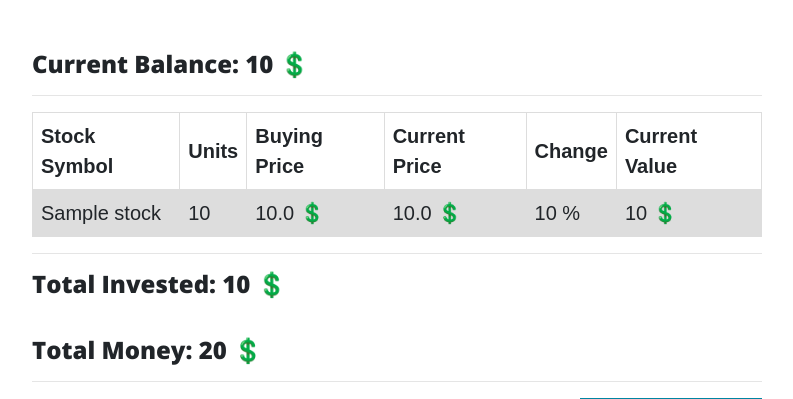
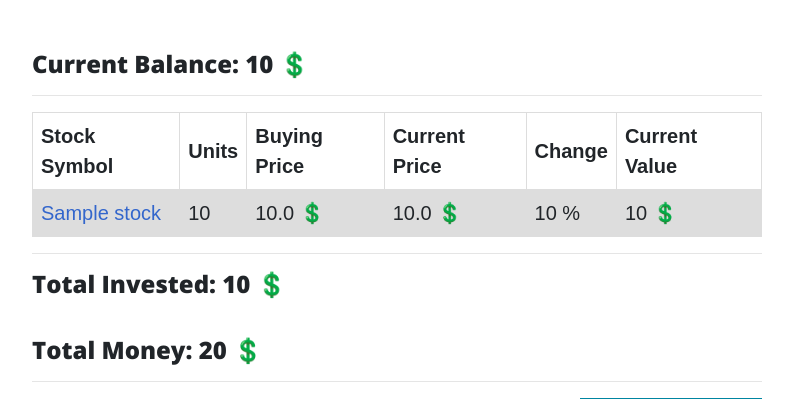
Before and after one commit to Itay01/stock-challenge, a Flask app: page / in a window 1280 px wide. Shown: the part 569-968 px from the top of the page, without its empty margins (243-1036 px from the left). Run offline with Flask 2, Linux system fonts and the light colour scheme; a user stored in the database is signed in; tables that the repository leaves empty hold one stand-in row (values such as "Sample post"); some libraries are stand-ins or nearby versions.

Commit message:
Update index table link color

```diff
--- a/templates/index.html
+++ b/templates/index.html
@@ -58,7 +58,7 @@
               </tr>
               {% for stock in all_stocks %}
                 <tr>
-                  <td><a href="{{ url_for('show_stock', stock_id=stock.id) }}">{{ stock.stock_name }}</a></td>
+                  <td><a style="color: #3366CC" href="{{ url_for('show_stock', stock_id=stock.id) }}">{{ stock.stock_name }}</a></td>
                   <td>
                     <script>document.write(Math.round(({{ stock.stock_units }} + Number.EPSILON) * 100) / 100);</script>
                   </td>
```
Lines whose indentation alone changed are shown as unchanged.
